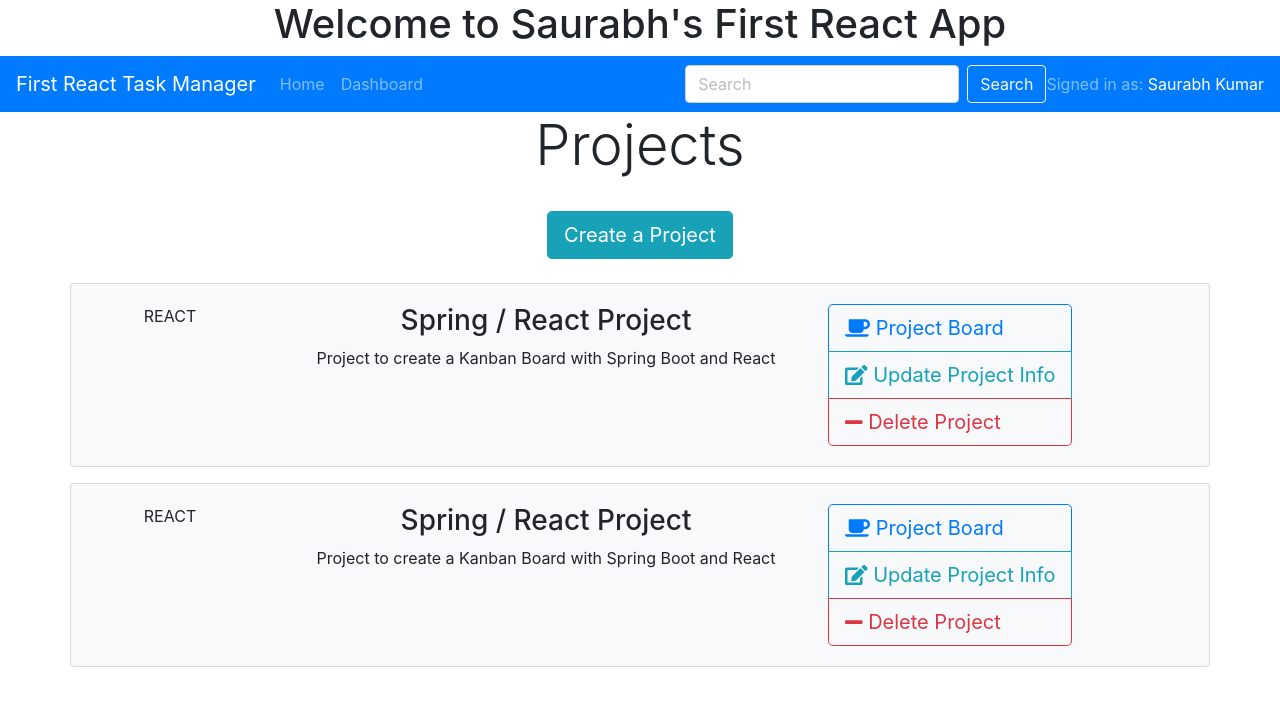
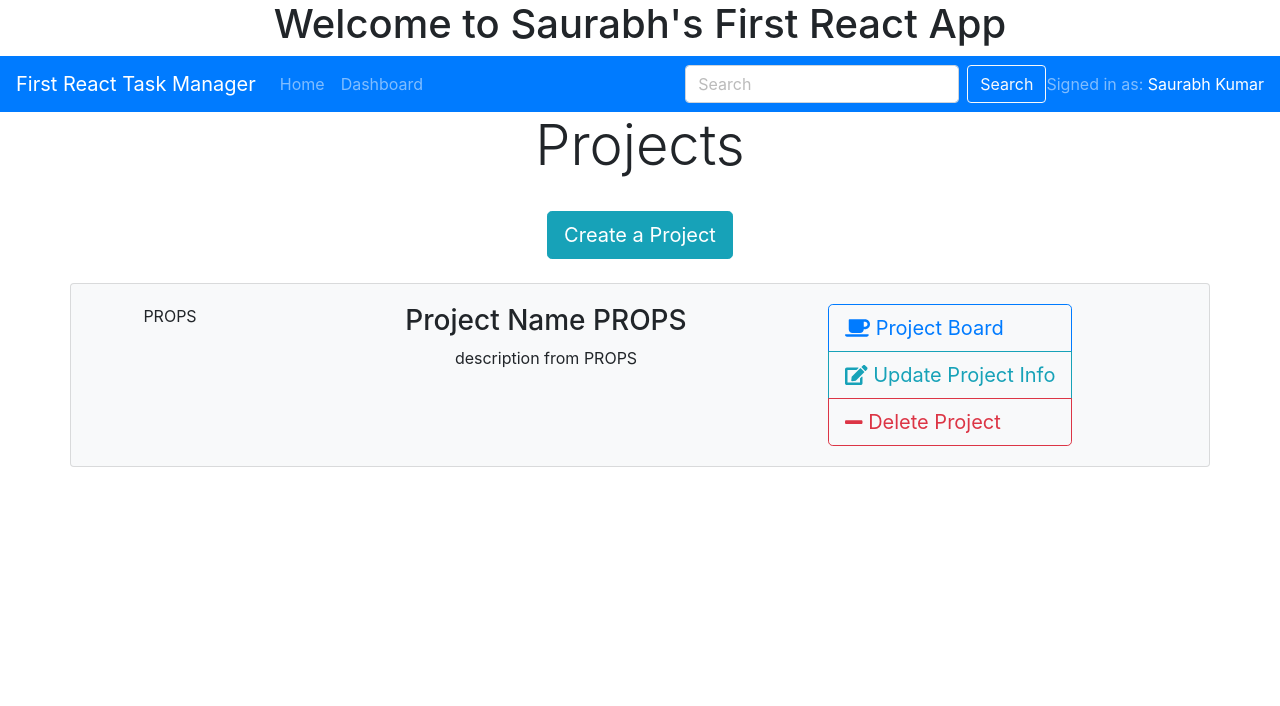
Before and after one commit to saurabhpro/first-react-task-manager-app, a React (Create React App) app: page /dashboard in a window 1280 px wide. Shown: the top 706 px of the page. Built offline with nearby package versions, Linux system fonts and the light colour scheme; no server answers.

Commit message:
basic dynamic data loading

```diff
--- a/src/components/Dashboard.js
+++ b/src/components/Dashboard.js
@@ -19,6 +19,12 @@ class Dashboard extends Component {
   }
 
   render() {
+    const projectObject = {
+      projectName: "Project Name PROPS",
+      projectIdentifier: "PROPS",
+      description: "description from PROPS",
+    };
+
     return (
       <div className="projects">
         <Container fluid>
@@ -31,9 +37,10 @@ class Dashboard extends Component {
           </Row>
           <br />
           <Row>
-            <ProjectItem />
-            <br />
-            <ProjectItem />
+            {
+              //this prop name is same as the child extracted name
+            }
+            <ProjectItem project = {projectObject}/>
           </Row>
         </Container>
       </div>
--- a/src/components/project/ProjectItem.js
+++ b/src/components/project/ProjectItem.js
@@ -9,16 +9,18 @@ import { FontAwesomeIcon } from "@fortawesome/react-fontawesome";
 
 class ProjectItem extends Component {
   render() {
+    const { project } = this.props;
+console.log(this.props)
     return (
       <Container className="card card-body bg-light mb-3">
         <Row>
           <div className="col-2">
-            <span className="mx-auto">REACT</span>
+            <span className="mx-auto">{project.projectIdentifier}</span>
           </div>
 
           <div className="col-lg-6 col-md-4 col-8">
-            <h3>Spring / React Project</h3>
-            <p>Project to create a Kanban Board with Spring Boot and React</p>
+            <h3>{project.projectName}</h3>
+            <p>{project.description}</p>
           </div>
 
           <ButtonGroup vertical>
```
